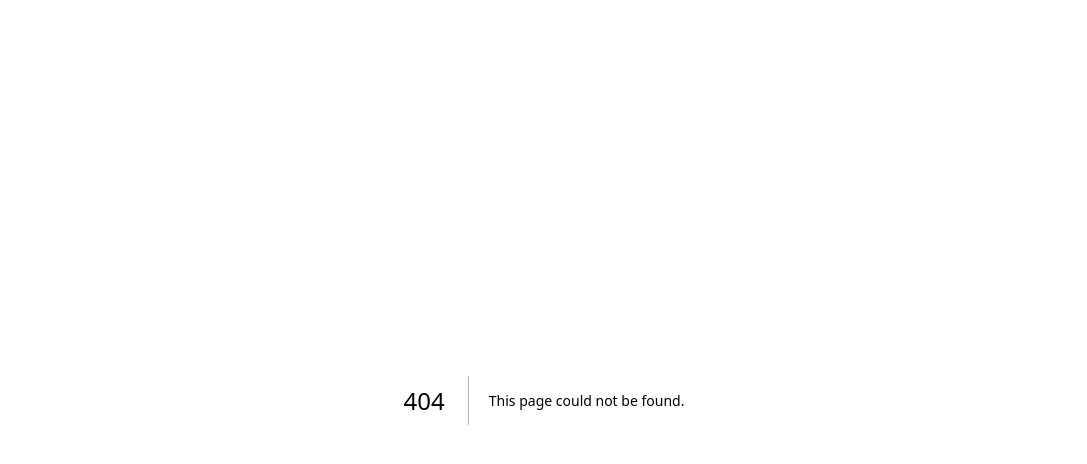
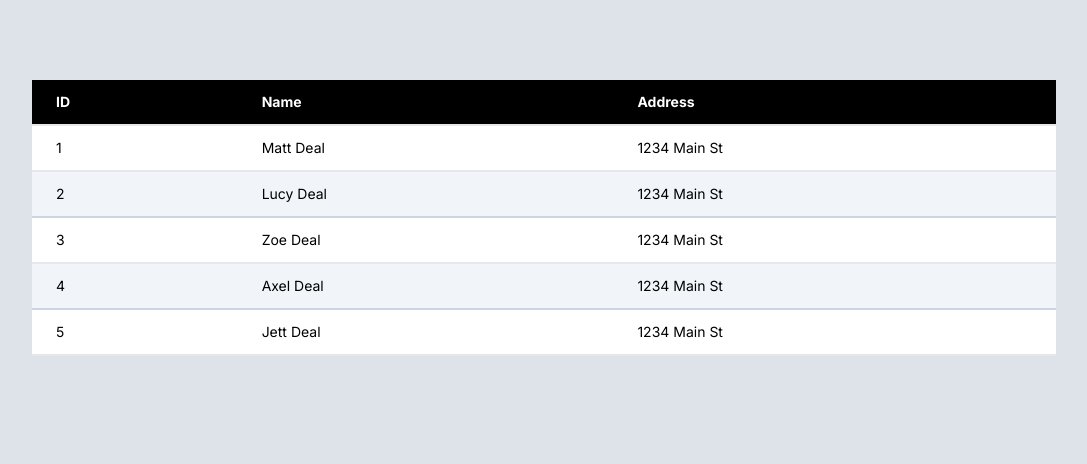
Before and after one commit to Dealsy/react-component-library, a Next.js app: page /TablePage in a window 1280 px wide. Before the commit this address had no page. Shown: the top 464 px of the page, without its empty margins (96-1183 px from the left). Built offline with nearby package versions, Linux system fonts and the light colour scheme.

Commit message:
adds Table component

```diff
--- /dev/null
+++ b/src/app/TablePage/page.tsx
@@ -0,0 +1,55 @@
+import { Table } from '@/components'
+
+export default function TablePage() {
+  const headers = ['ID', 'Name', 'Address']
+  const rows = [
+    {
+      id: 1,
+      name: 'Matt Deal',
+      Address: '1234 Main St',
+    },
+    {
+      id: 2,
+      name: 'Lucy Deal',
+      Address: '1234 Main St',
+    },
+    {
+      id: 3,
+      name: 'Zoe Deal',
+      Address: '1234 Main St',
+    },
+    {
+      id: 4,
+      name: 'Axel Deal',
+      Address: '1234 Main St',
+    },
+    {
+      id: 5,
+      name: 'Jett Deal',
+      Address: '1234 Main St',
+    },
+  ]
+
+  type userObject = {
+    id: number
+    name: string
+    Address: string
+  }
+
+  return (
+    <div className="flex flex-row justify-center m-auto mt-20 w-[64rem]">
+      <Table<userObject>
+        headers={headers}
+        headerStyles="bg-black text-white"
+        rows={rows}
+        renderRow={(row) => (
+          <>
+            <td className="px-6 py-3">{row.id}</td>
+            <td className="px-6 py-3 ">{row.name}</td>
+            <td className="px-6 py-3 ">{row.Address}</td>
+          </>
+        )}
+      />
+    </div>
+  )
+}
--- /dev/null
+++ b/src/components/Table/Table.tsx
@@ -0,0 +1,42 @@
+import clsx from 'clsx'
+import React from 'react'
+
+type TableProps<T> = {
+  rows: T[]
+  renderRow: (row: T) => React.ReactNode
+  headers: string[]
+  headerStyles?: string
+}
+
+export function Table<T>({ headers, rows, renderRow, headerStyles }: TableProps<T>) {
+  return (
+    <table className="min-w-full border-collapse table-auto">
+      <thead>
+        <tr>
+          {headers.map((header) => (
+            <th
+              key={header}
+              className={clsx(headerStyles, 'px-6 py-3 text-sm text-left border-b-2')}
+            >
+              {header}
+            </th>
+          ))}
+        </tr>
+      </thead>
+      <tbody>
+        {rows.map((row, index) => (
+          <tr
+            key={index}
+            className={clsx(
+              'text-sm border-b-2',
+              'odd:bg-white odd:border-gray-200',
+              'even:bg-slate-100 even:border-slate-300'
+            )}
+          >
+            {renderRow(row)}
+          </tr>
+        ))}
+      </tbody>
+    </table>
+  )
+}
--- /dev/null
+++ b/src/components/Table/index.ts
@@ -0,0 +1 @@
+export { Table } from './Table'
--- a/src/components/index.ts
+++ b/src/components/index.ts
@@ -1,3 +1,4 @@
 export { Button } from './Button'
 export { Modal } from './Modal'
 export { FloatingInput } from './FloatingInput'
+export { Table } from './Table'
```
Also changed, not shown: src/helpers/routes.ts (+11 -7 lines).
